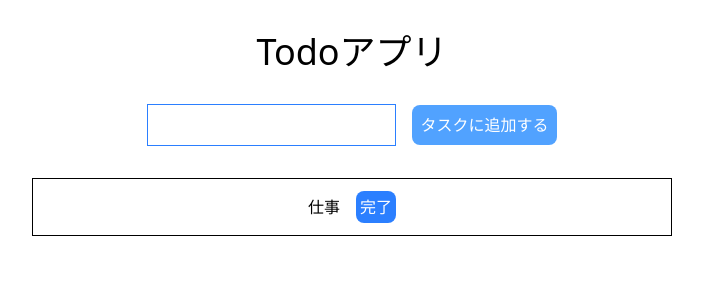
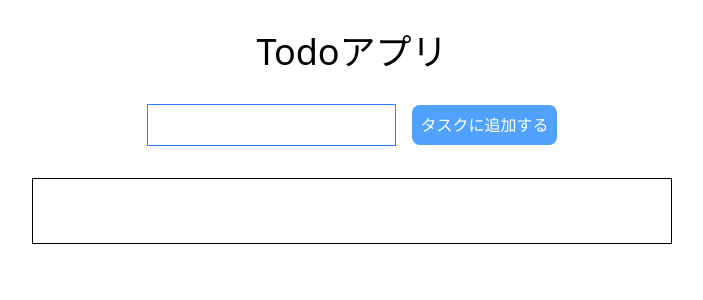
Before and after one commit to pekoemood/ReactTodo, a React (Vite) app: page / in a window 1280 px wide. Shown: the top 300 px of the page, without its empty margins (288-991 px from the left). Built offline with nearby package versions, Linux system fonts and the light colour scheme.

Commit message:
Reactチュートリアル学習開始2日目

```diff
--- a/src/App.tsx
+++ b/src/App.tsx
@@ -12,7 +12,7 @@ function App() {
   }
 
   const [text, setText] = useState('')
-  const [todos, setTodos] = useState(initTask)
+  const [todos, setTodos] = useState([]);
 
 
   const addTodo = () => {
@@ -37,7 +37,7 @@ function App() {
       <button className='bg-blue-400 rounded-lg p-2 text-white' onClick={addTodo}>タスクに追加する</button>
     </div>
 
-    <div className='border mt-8 text-center w-1/2 mx-auto h-full'>
+    <div className='border p-8 mt-8 text-center w-1/2 mx-auto h-full'>
       <ol>
         { todos.map((todo) => {
           return (
```
